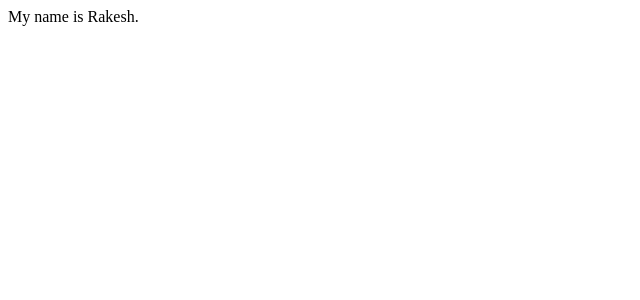
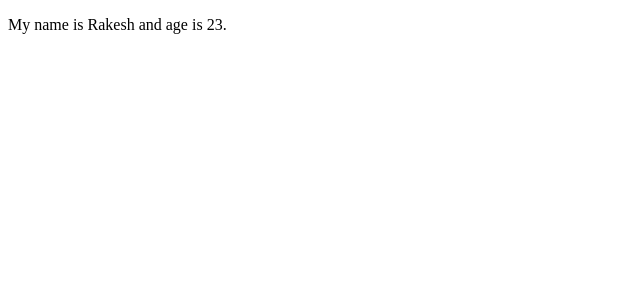
Before and after one commit to Rakeshivam/Master-React-Hooks, a React (Vite) app: page / in a window 1280 px wide. Shown: the top 300 px of the page, without its empty margins (0-640 px from the left). Built offline with nearby package versions, Linux system fonts and the light colour scheme.

Commit message:
ContextAPI

```diff
--- a/src/App.jsx
+++ b/src/App.jsx
@@ -1,4 +1,5 @@
-import Parent from "./PropsDrilling/Parent";
+import Parent from "./ContextAPI/Parent";
+
 
 
 function App() {
--- /dev/null
+++ b/src/ContextAPI/ChildA.jsx
@@ -0,0 +1,12 @@
+import React from "react";
+import ChildB from "./ChildB";
+
+const ChildA = () => {
+  return (
+    <>
+      <ChildB />
+    </>
+  );
+};
+
+export default ChildA;
--- /dev/null
+++ b/src/ContextAPI/ChildB.jsx
@@ -0,0 +1,12 @@
+import React from "react";
+import ChildC from "./ChildC";
+
+const ChildB = () => {
+  return (
+    <>
+      <ChildC />
+    </>
+  );
+};
+
+export default ChildB;
--- /dev/null
+++ b/src/ContextAPI/ChildC.jsx
@@ -0,0 +1,26 @@
+import React from "react";
+import { data, data1 } from "./Parent";
+
+const ChildC = () => {
+  return (
+    <>
+      <data.Consumer>
+        {(name) => {
+          return (
+            <data1.Consumer>
+              {(age) => {
+                return (
+                  <p>
+                    My name is {name} and age is {age}.
+                  </p>
+                );
+              }}
+            </data1.Consumer>
+          );
+        }}
+      </data.Consumer>
+    </>
+  );
+};
+
+export default ChildC;
--- /dev/null
+++ b/src/ContextAPI/Parent.jsx
@@ -0,0 +1,23 @@
+import React, { createContext } from "react";
+import ChildA from "./ChildA";
+
+const data = createContext();
+const data1 = createContext()
+
+const Parent = () => {
+  const name = "Rakesh";
+  const age = 23;
+
+  return (
+    <>
+      <data.Provider value={name}>
+        <data1.Provider value={age}>
+        <ChildA />
+        </data1.Provider>
+      </data.Provider>
+    </>
+  );
+};
+
+export default Parent;
+export { data, data1 };
```
